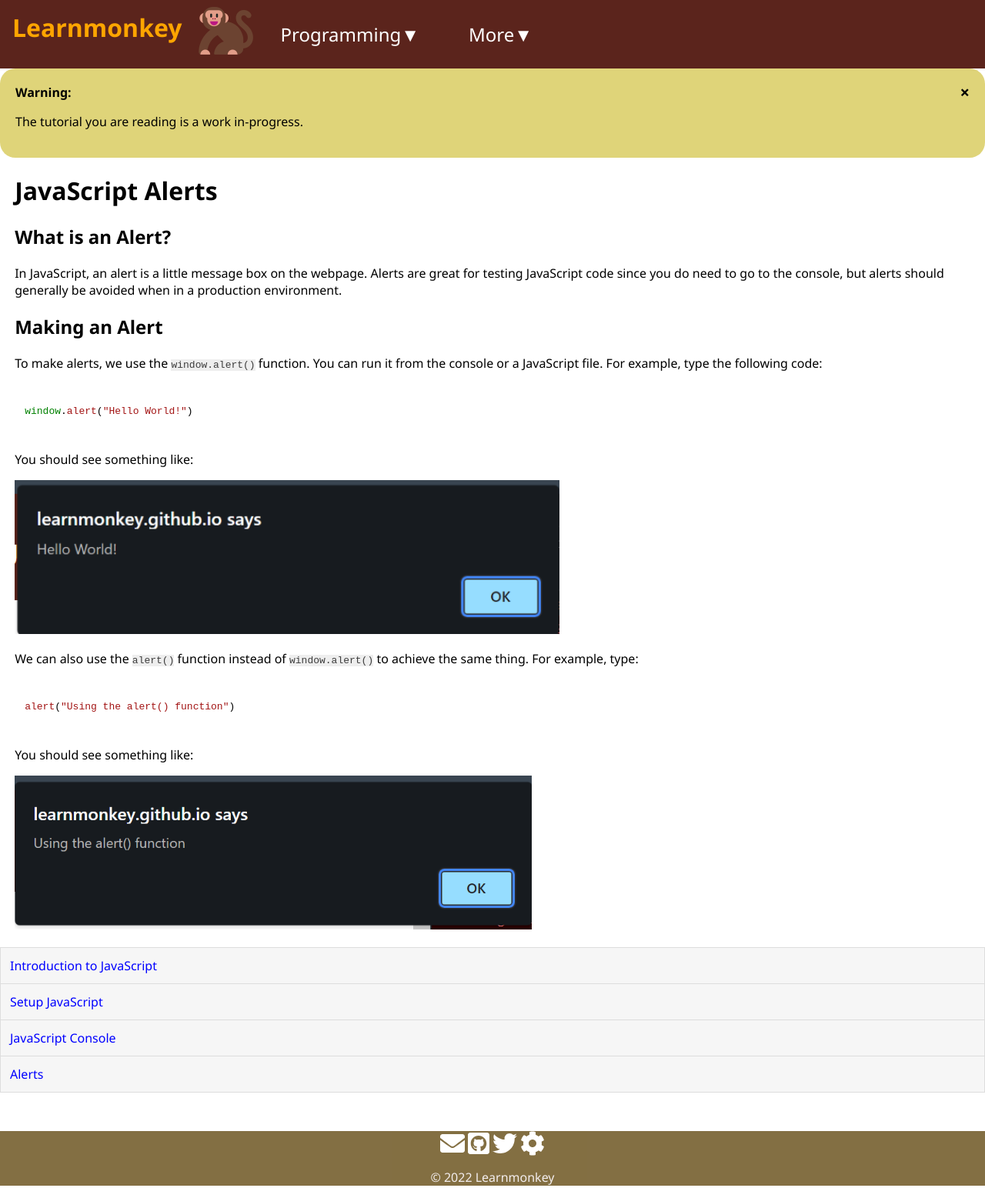
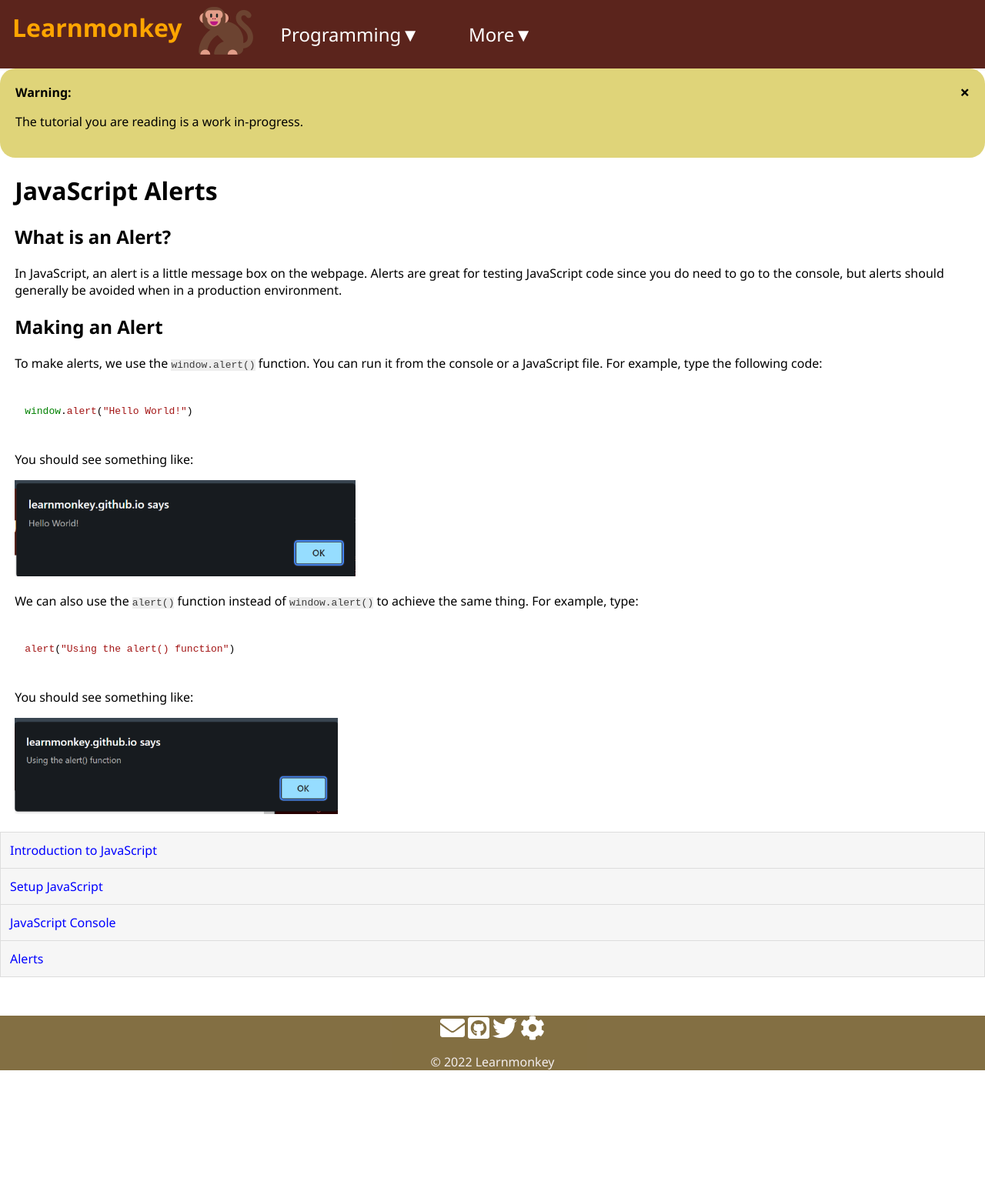
Before and after one commit to learnmonkey/learnmonkey.github.io, a Jekyll site: the page built from programming/javascript/alerts.html, in a window 1280 px wide. Shown: the whole page at 77% size. Built offline with Jekyll 4.4.1, drawn with Linux system fonts in a browser that asks for light colours; nearby versions of some CDN libraries; after the commit the page ends 1407 px from its top, so only the background shows below that.

Commit message:
resize images

```diff
--- a/programming/javascript/alerts.html
+++ b/programming/javascript/alerts.html
@@ -18,11 +18,11 @@ layout: javascript
 window.alert("Hello World!")
     </code></pre>
     <p>You should see something like: </p>
-    <img src="/images/programming/javascript/alert-example-1.png" alt="An example of a JavaScript alert">
+    <img src="/images/programming/javascript/alert-example-1.png" alt="An example of a JavaScript alert" style="height:125px">
     <p>We can also use the <code>alert()</code> function instead of <code>window.alert()</code> to achieve the same thing. For example, type: </p>
     <pre><code class="language-javascript">
 alert("Using the alert() function")
     </code></pre>
     <p>You should see something like: </p>
-    <img src="/images/programming/javascript/alert-example-2.png" alt="Using the alert() function in JavaScript">
+    <img src="/images/programming/javascript/alert-example-2.png" alt="Using the alert() function in JavaScript" style="height:125px">
 </section>
```
